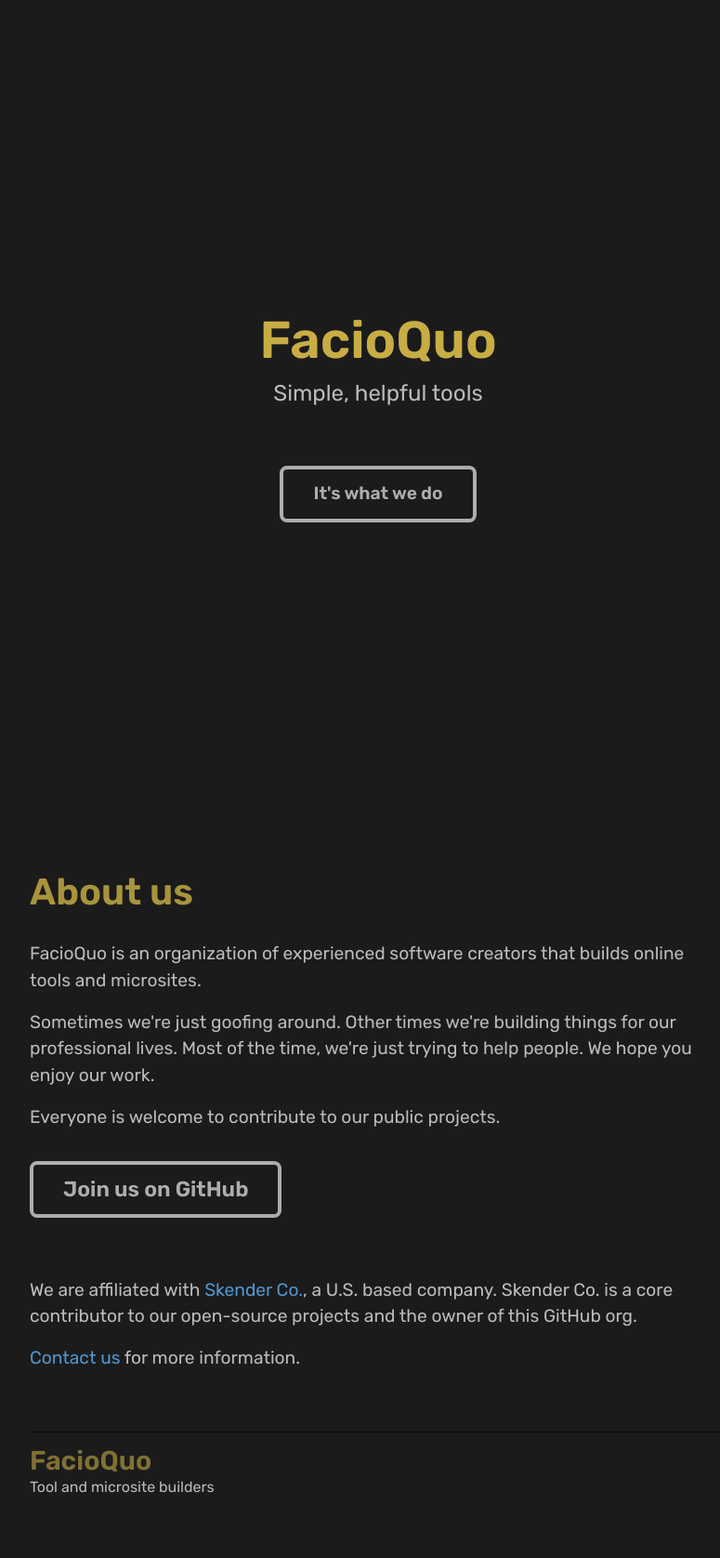
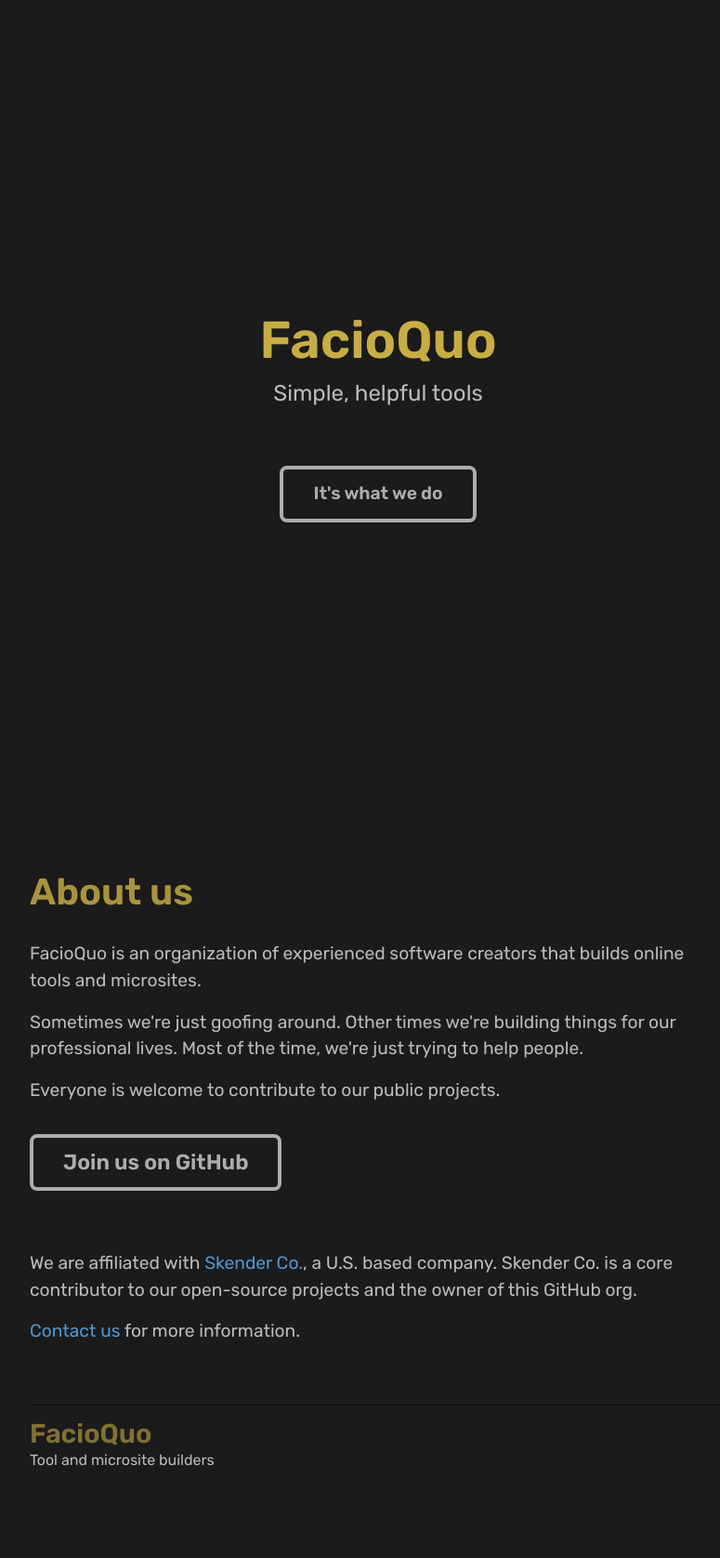
Before and after one commit to facioquo/facioquo.com, a Jekyll site: the page built from pages/home.html, in a window 1280 px wide. Shown: the whole page at 93% size, without its empty margins (233-1008 px from the left). Built offline with Jekyll 4.4.1, drawn with Linux system fonts in a browser that asks for light colours; after the commit the page ends 1647 px from its top, so only the background shows below that.

Commit message:
update content (#20)
Signed-off-by: Dave Skender <8432125+DaveSkender@users.noreply.github.com>

```diff
--- a/pages/home.html
+++ b/pages/home.html
@@ -23,7 +23,7 @@
 
   <p>
     Sometimes we're just goofing around. Other times we're building things for our professional lives. Most of the time,
-    we're just trying to help people. We hope you enjoy our work.
+    we're just trying to help people.
   </p>
 
   <p>
```
